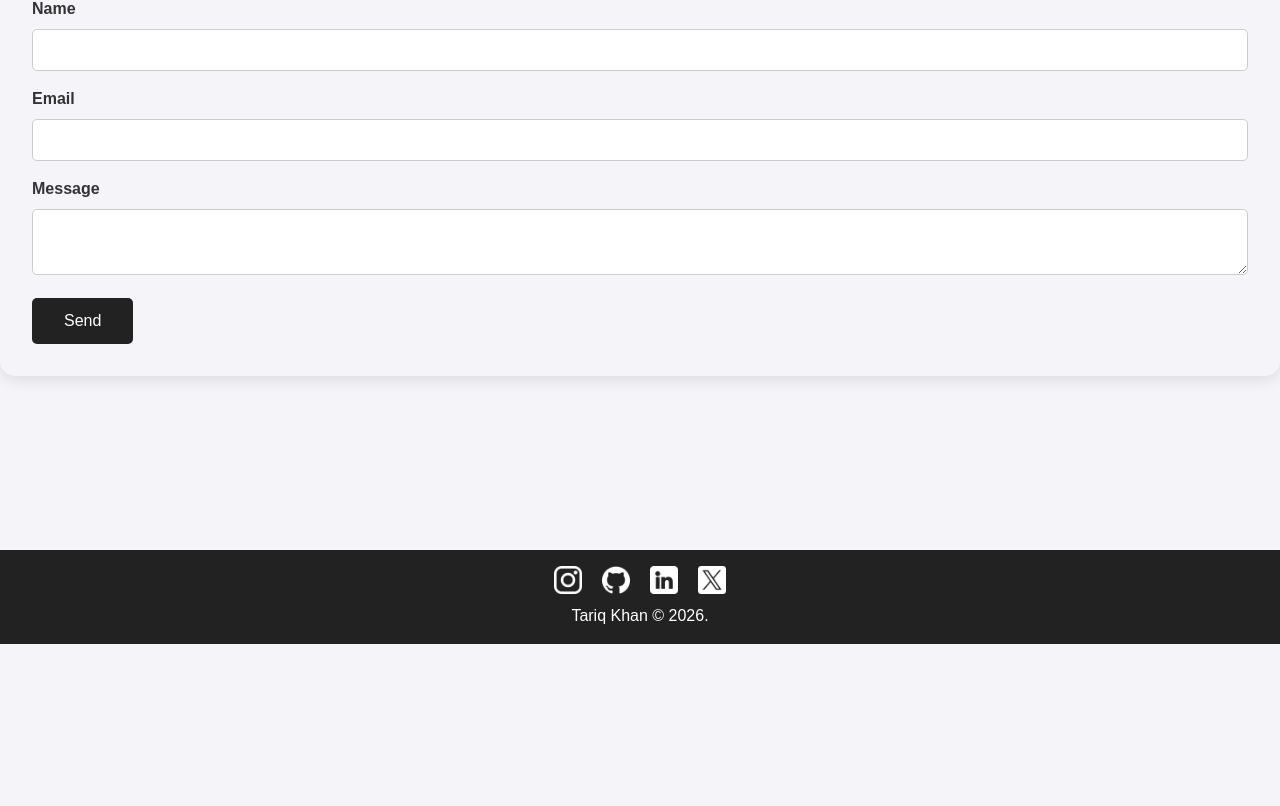
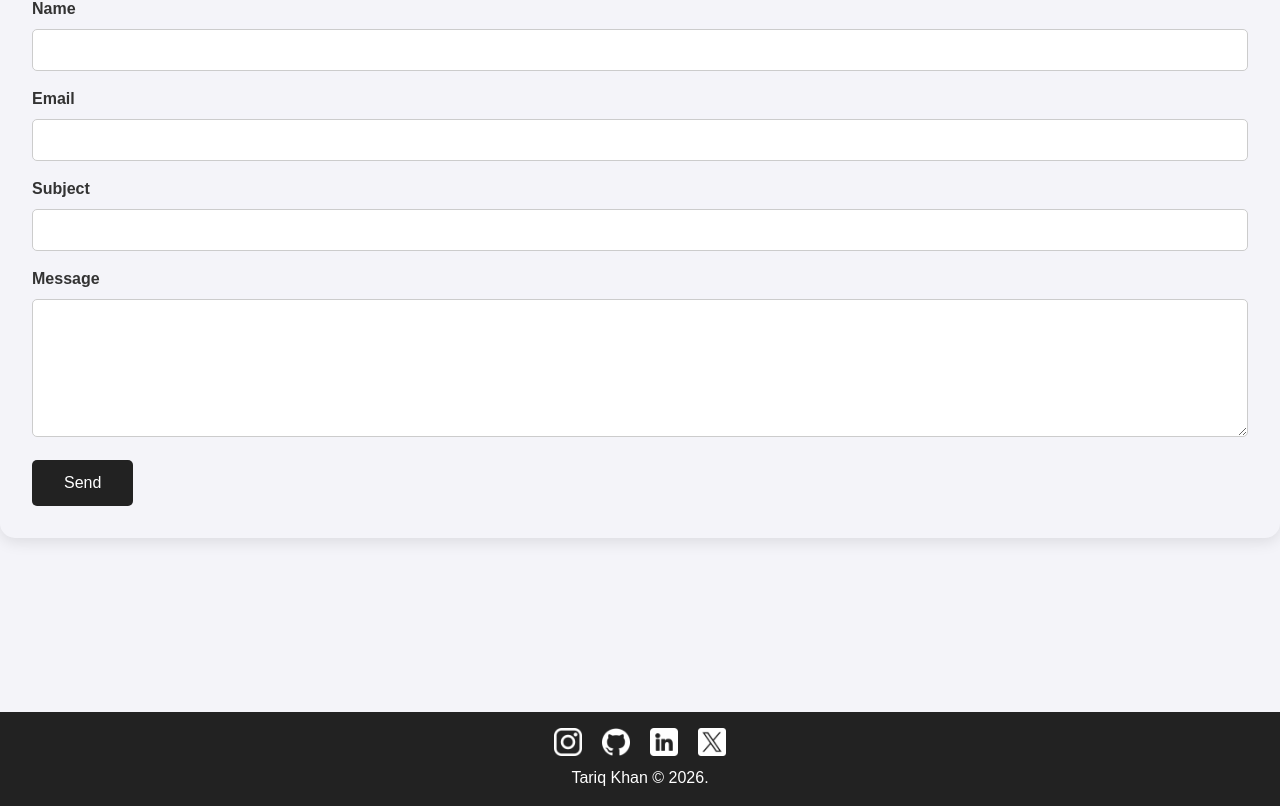
Before and after one commit to tariq3101/portfolio, a React (Create React App) app in the folder portfolio/: page / in a window 1280 px wide. Shown: the part 2779-3585 px from the top of the page. Before the commit the page ends 3423 px from the top, so only its background shows below. Built offline with nearby package versions, Linux system fonts and the light colour scheme.

Commit message:
Update contact component

```diff
--- a/portfolio/src/pages/Home/Home.jsx
+++ b/portfolio/src/pages/Home/Home.jsx
@@ -34,7 +34,7 @@ const Home = () => {
             'service_rtg22sc',
             'template_osemfds',
             e.target,
-            'DLGvb8f7C6OpgoWK9'
+            '4P7Wo1-VfDnfVeSZd'
         ).then((result) => {
             console.log(result.text);
             toast.success('Email sent successfully');
@@ -74,7 +74,7 @@ const Home = () => {
                 <div className="container">
                     <h2 className="section-title">Projects</h2>
                     <div className="project-grid">
-                    <div class="project-item">
+                        <div class="project-item">
                             <Link to="/payment" style={{ textDecoration: 'none', color: 'inherit' }}>
                                 <div class="project-image-wrapper">
                                     <img
@@ -234,18 +234,44 @@ const Home = () => {
             <section id="contact">
                 <div className="container">
                     <h2>Contact Me</h2>
+
                     <form id="contact-form" onSubmit={sendEmail}>
+
                         <label htmlFor="name">Name</label>
-                        <input type="text" id="name" name="from_name" required />
+                        <input
+                            type="text"
+                            id="name"
+                            name="from_name"
+                            required
+                        />
 
                         <label htmlFor="email">Email</label>
-                        <input type="email" id="email" name="reply_to" required />
+                        <input
+                            type="email"
+                            id="email"
+                            name="reply_to"
+                            required
+                        />
+
+                        <label htmlFor="subject">Subject</label>
+                        <input
+                            type="text"
+                            id="subject"
+                            name="subject"
+                            required
+                        />
 
                         <label htmlFor="message">Message</label>
-                        <textarea id="message" name="message" required></textarea>
+                        <textarea
+                            id="message"
+                            name="message"
+                            rows="5"
+                            required
+                        ></textarea>
 
                         <button type="submit">Send</button>
                     </form>
+
                     <p id="form-message"></p>
                 </div>
             </section>
```
